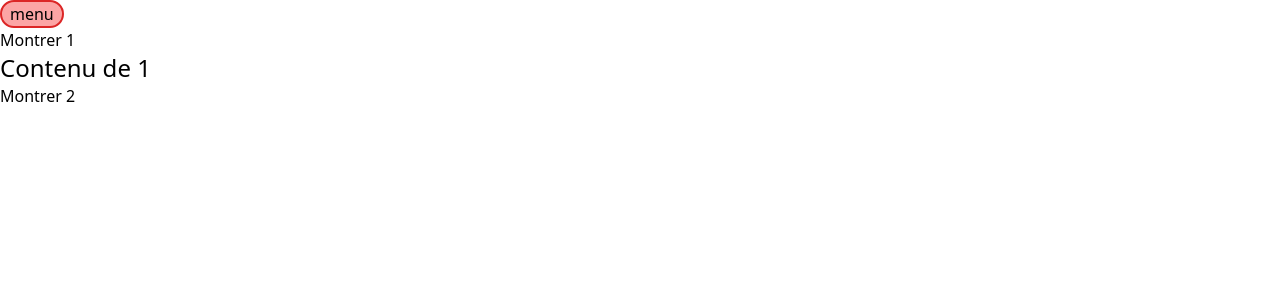
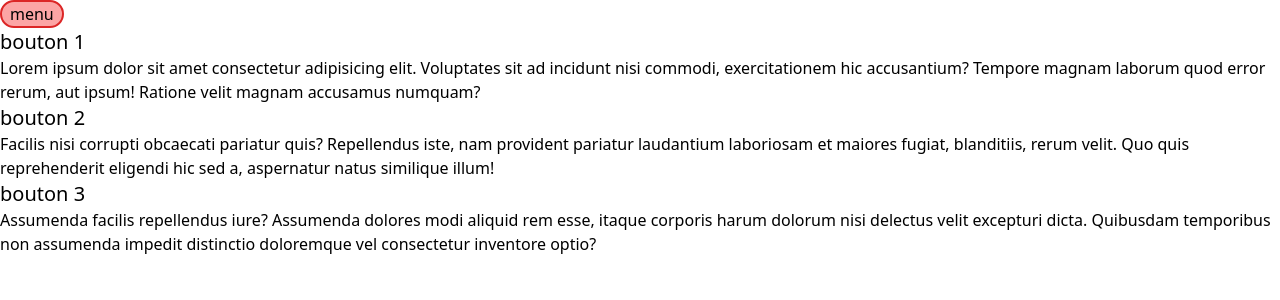
Before and after one commit to MMI-SAE-203/r213-2024-pracht-tp1-COLLIN-Hugo, a Vue app: page / in a window 1280 px wide. Shown: the top 300 px of the page. Built offline with nearby package versions, Linux system fonts and the light colour scheme.

Commit message:
accordeon / const

```diff
--- a/src/pages/index.vue
+++ b/src/pages/index.vue
@@ -3,12 +3,26 @@ import { ref } from 'vue';
 
 const maVar = ref(1)
 console.log('maVar : ', maVar.value)
+const sectionOpen = ref(1)
 </script>
 
 <template>
-  <button @pointerdown="maVar = true?0:1">Montrer 1</button>
-  <h1 v-show="maVar === 1" class="text-2xl">Contenu de 1</h1>
+  <section>
+    <button class="text-xl">bouton 1</button>
+    <p>Lorem ipsum dolor sit amet consectetur adipisicing elit. Voluptates sit ad incidunt nisi commodi, exercitationem hic accusantium? Tempore magnam laborum quod error rerum, aut ipsum! Ratione velit magnam accusamus numquam?</p>
+  </section>
+  <section>
+    <button class="text-xl">bouton 2</button>
+    <p>Facilis nisi corrupti obcaecati pariatur quis? Repellendus iste, nam provident pariatur laudantium laboriosam et maiores fugiat, blanditiis, rerum velit. Quo quis reprehenderit eligendi hic sed a, aspernatur natus similique illum!</p>
+  </section>
+  <section>
+    <button class="text-xl">bouton 3</button>
+    <p>Assumenda facilis repellendus iure? Assumenda dolores modi aliquid rem esse, itaque corporis harum dolorum nisi delectus velit excepturi dicta. Quibusdam temporibus non assumenda impedit distinctio doloremque vel consectetur inventore optio?</p>
+  </section>
+</template>
 
-  <button @pointerdown="maVar = 2">Montrer 2</button>
-  <h1 v-show="maVar === 2" class="text-2xl">Contenu de 2</h1>
-</template>
+<button @pointerdown="maVar = true?0:1">Montrer 1</button>
+<h1 v-show="maVar === 1" class="text-2xl">Contenu de 1</h1>
+
+<button @pointerdown="maVar = 2">Montrer 2</button>
+<h1 v-show="maVar === 2" class="text-2xl">Contenu de 2</h1>
```
